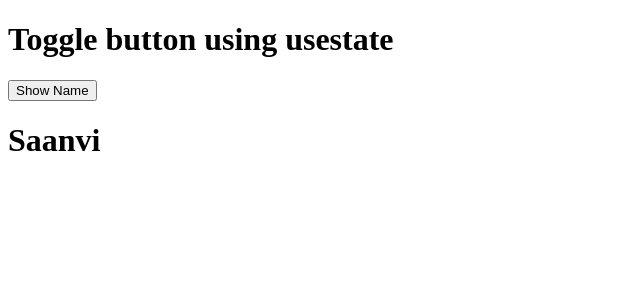
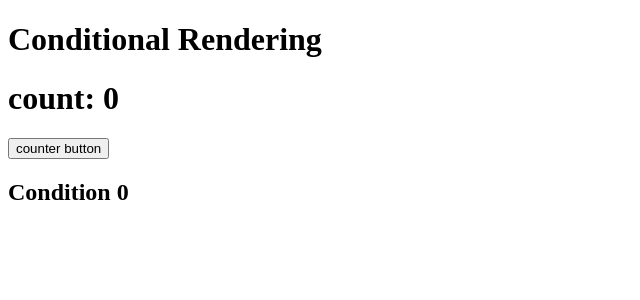
Before and after one commit to SaanviShah13/Learn-React, a React (Vite) app: page / in a window 1280 px wide. Shown: the top 300 px of the page, without its empty margins (0-640 px from the left). Built offline with nearby package versions, Linux system fonts and the light colour scheme.

Commit message:
Conditional Rendering

```diff
--- a/src/App.jsx
+++ b/src/App.jsx
@@ -5,19 +5,22 @@ import Username from "./User"
 
 function App(){
 
-  const [display,setDisplay]=useState(true)
+  const [count, setCount]=useState(0)
 
   return(
     <>
-      <h1>Toggle button using usestate</h1>
-
-      <button onClick={()=>setDisplay(!display)} >Show Name</button>
+      <h1>Conditional Rendering</h1>
+      <h1>count: {count}</h1>
+      <button onClick={()=>setCount(count +1 )} >counter button</button>
       {
-        display? <Username/>:null
+        count==0?<h2>Condition 0 </h2>
+        :count==1?<h2>Condition 1 </h2>
+        :count==2?<h2>Condition 2 </h2>
+        :count==3?<h2>Condition 3 </h2>
+        :count==4?<h2>Condition 4 </h2>
+        :<h2>Other condition</h2>
       }
     </>
   )
-
 }
-
 export default App
```
